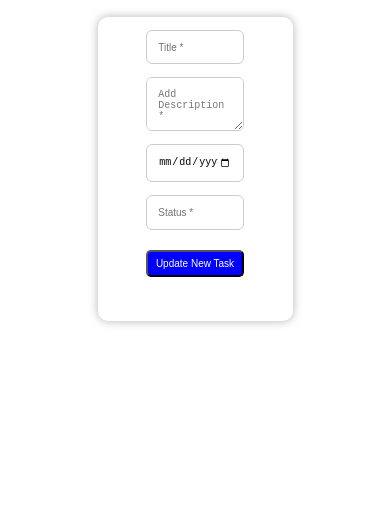
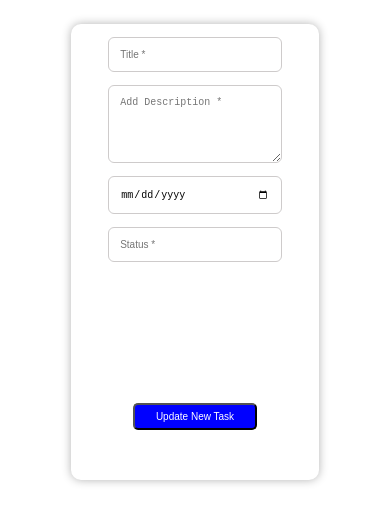
Before and after one commit to Afshankhan15/To-Do-App, a React (Create React App) app in the folder frontend/: page /update/1 in a window 390 px wide. Shown: the top 522 px of the page. Built offline with nearby package versions, Linux system fonts and the light colour scheme.

Commit message:
update css2

```diff
--- a/frontend/src/Components/CreateTask/CreateTask.css
+++ b/frontend/src/Components/CreateTask/CreateTask.css
@@ -14,7 +14,7 @@
   display: flex;
   flex-direction: column;
   align-items: center;
-  margin-top: 2vmax;
+  margin-top: 1.5rem;
   /* background-color: #040202; */
   border-radius: 10px;
   box-shadow: 0px 0px 10px rgba(0, 0, 0, 0.3);
@@ -23,7 +23,7 @@
 /* CSS properties for Form "Createcontainer -> Textfield */
 .textfield {
   height: 70%;
-  width: 50%;
+  width: 70%;
   display: flex;
   flex-direction: column;
 }
@@ -34,7 +34,7 @@
   height: fit-content;
   font-size: 20px;
   padding: 1.3vmax;
-  margin-top: 1.5vmax;
+  margin-top: 0.7rem;
   border-radius: 6px;
   border: 1px solid rgb(206, 203, 203);
   outline: none;
@@ -69,7 +69,7 @@
   color: white;
   background-color: rgb(7, 151, 7);
   border-radius: 5px;
-  margin-top: 20px;
+  margin-top: 0.8rem;
 }
 
 .addTask:hover {
--- a/frontend/src/Components/Dash/Dash.css
+++ b/frontend/src/Components/Dash/Dash.css
@@ -42,7 +42,7 @@
 .addtaskbtn {
   /* width: 60%; */
   min-height: fit-content;
-  font-size: 1rem;
+  font-size: 1.3rem;
   padding: 6px;
   color: white;
   background-color: black;
@@ -58,7 +58,7 @@
 /* Css for Logout button */
 .logoutbtn {
   min-height: fit-content;
-  font-size: 1rem;
+  font-size: 1.3rem;
   padding: 6px;
   color: white;
   background-color: blue;
@@ -212,6 +212,10 @@
   .noTask {
     font-size: 1.5rem;
     margin: 0rem;
+  }
+  .addtaskbtn,
+  .logoutbtn {
+    font-size: 1rem;
   }
   .TaskContent h1 {
     font-size: 1.5rem;
--- a/frontend/src/Components/Login/Login.css
+++ b/frontend/src/Components/Login/Login.css
@@ -8,9 +8,10 @@
 }
 
 .container {
-  height: 55%;
-  /* height: 63%; */
+  /* height: 55%; */
+  height: fit-content;
   width: 50%;
+  padding: 30px;
   display: flex;
   flex-direction: column;
   align-items: center;
@@ -32,7 +33,7 @@
 }
 .input {
   height: 70%;
-  width: 62%;
+  width: 80%;
   display: flex;
   flex-direction: column;
   /* background-color: aqua; */
@@ -56,7 +57,8 @@
 
 .btnflex {
   height: 30%;
-  width: 62%;
+  width: 80%;
+  margin-top: 20px;
   /* background-color: orange; */
 }
 
@@ -80,25 +82,3 @@
   ); /* Adjust the alpha value to control the hover effect */
   color: black;
 }
-
-/* Media query for screens smaller than 768px */
-@media (max-width: 768px) {
-  .container {
-    width: 80%;
-  }
-
-  .input {
-    width: 95%;
-  }
-
-  .inputval {
-    padding: 8px;
-    margin-top: 8px;
-    font-size: 14px;
-  }
-
-  .btn {
-    font-size: 16px;
-    padding: 6px;
-  }
-}
--- a/frontend/src/Components/Register/Register.css
+++ b/frontend/src/Components/Register/Register.css
@@ -8,7 +8,8 @@
 }
 
 .register-container {
-  height: 55%;
+  /* height: 55%; */
+  height: fit-content;
   width: 40%; /* Adjust the width to make it fit better */
   padding: 30px; /* Add padding for spacing */
   display: flex;
@@ -31,7 +32,8 @@
 
 .register-input {
   width: 80%;
-  margin-top: -10px; /* Add more margin for spacing */
+  /* width: fit-content; */
+  margin-top: -0.8rem; /* Add more margin for spacing */
   display: flex;
   flex-direction: column;
   align-items: center;
@@ -78,26 +80,3 @@
   background-color: rgba(7, 218, 242, 0.9);
   color: black;
 }
-
-/* Media query for screens smaller than 768px */
-@media (max-width: 768px) {
-  .register-container {
-    width: 80%;
-    padding: 15px;
-  }
-
-  .register-input {
-    padding: 12px;
-  }
-
-  .register-inputval {
-    padding: 10px;
-    font-size: 14px;
-    margin-top: 6px;
-  }
-
-  .register-btn {
-    font-size: 16px;
-    padding: 6px;
-  }
-}
--- a/frontend/src/Components/UpdateTask/UpdateTask.css
+++ b/frontend/src/Components/UpdateTask/UpdateTask.css
@@ -9,12 +9,12 @@
 
 /* CSS properties for Form Entire Box Updatecontainer */
 .Updatecontainer {
-  height: 75%;
-  width: 50%;
+  height: 80%;
+  width: 60%;
   display: flex;
   flex-direction: column;
   align-items: center;
-  margin-top: 2vmax;
+  margin-top: 1.5rem;
   background-color: #ffffff;
   border-radius: 10px;
   box-shadow: 0px 0px 10px rgba(0, 0, 0, 0.3);
@@ -22,19 +22,21 @@
 
 /* CSS properties for Form "Updatecontainer -> Textfield */
 .textfield-update {
-  height: 70%;
-  width: 50%;
+  height: 82%;
+  width: 70%;
   display: flex;
   flex-direction: column;
+  /* background-color: red; */
 }
 
 /* CSS properties for Form Textfield --> Inputfield */
 
 .inputfield-update {
-  height: fit-content;
+  /* height: fit-content; */
+  /* background-color: yellow; */
   font-size: 20px;
   padding: 1.3vmax;
-  margin-top: 1.5vmax;
+  margin-top: 0.8rem;
   border-radius: 6px;
   border: 1px solid rgb(206, 203, 203);
   outline: none;
@@ -52,7 +54,7 @@
 
 .UpdateButton {
   /* height: 30%; */
-  min-height: fit-content;
+  height: fit-content;
   /* background-color: rgb(228, 154, 154); */
   width: 50%;
   display: flex;
@@ -69,7 +71,7 @@
   color: white;
   background-color: blue;
   border-radius: 5px;
-  margin-top: 20px;
+  margin-top: 1rem;
 }
 
 .UpdateTasks:hover {
@@ -93,7 +95,8 @@
 /* enclosed styles will be applied only when the width of the viewport is less than or equal to 759pixels. */
 @media (max-width: 759px) {
   .Updatecontainer {
-    height: 60%;
+    height: 70%;
+    width: 28rem;
   }
   .inputfield-update {
     font-size: 16px;
@@ -106,7 +109,8 @@
 /* enclosed styles will be applied only when the width of the viewport is less than or equal to 676 pixels. */
 @media (max-width: 676px) {
   .Updatecontainer {
-    height: 50%;
+    height: 65%;
+    width: 22rem;
   }
   .inputfield-update {
     font-size: 14px;
@@ -119,52 +123,60 @@
 /* enclosed styles will be applied only when the width of the viewport is less than or equal to 592 pixels. */
 @media (max-width: 592px) {
   .Updatecontainer {
-    height: 42%;
+    height: 62%;
+    width: 16.5rem;
   }
   .inputfield-update {
     font-size: 12px;
   }
   .UpdateTasks {
     font-size: 12px;
+    margin-top: 0.1rem;
   }
 }
 
 /* enclosed styles will be applied only when the width of the viewport is less than or equal to 509 pixels. */
 @media (max-width: 509px) {
   .Updatecontainer {
-    height: 40%;
+    height: 58%;
+    width: 16rem;
   }
   .inputfield-update {
     font-size: 12px;
   }
   .UpdateTasks {
     font-size: 11px;
+    margin-top: 0.6rem;
   }
 }
 
 /* enclosed styles will be applied only when the width of the viewport is less than or equal to 409 pixels. */
 @media (max-width: 409px) {
   .Updatecontainer {
-    height: 36%;
+    height: 54%;
+    width: 15.5rem;
   }
   .inputfield-update {
     font-size: 10px;
   }
   .UpdateTasks {
     font-size: 10px;
+    margin-top: 0.3rem;
   }
 }
 
 /* enclosed styles will be applied only when the width of the viewport is less than or equal to 377 pixels. */
 @media (max-width: 377px) {
   .Updatecontainer {
-    height: 34%;
+    height: 50%;
+    width: 15rem;
   }
   .inputfield-update {
     font-size: 9px;
   }
   .UpdateTasks {
     font-size: 8px;
+    margin-top: 0.4rem;
   }
 }
 
@@ -177,6 +189,7 @@
     font-size: 9px;
   }
   .UpdateTasks {
-    font-size: 7px;
+    font-size: 6px;
+    margin: 0.2rem;
   }
 }
```
